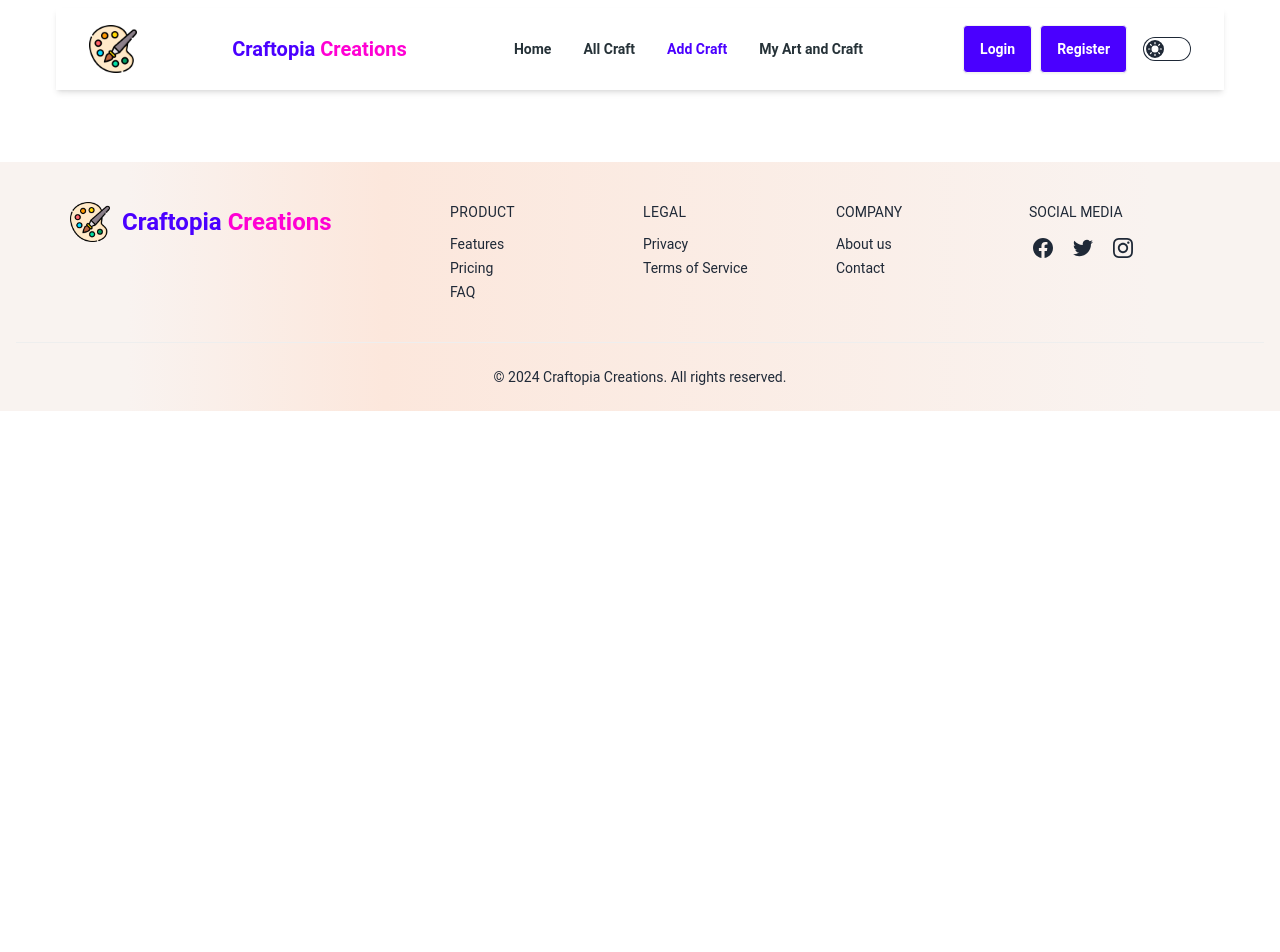
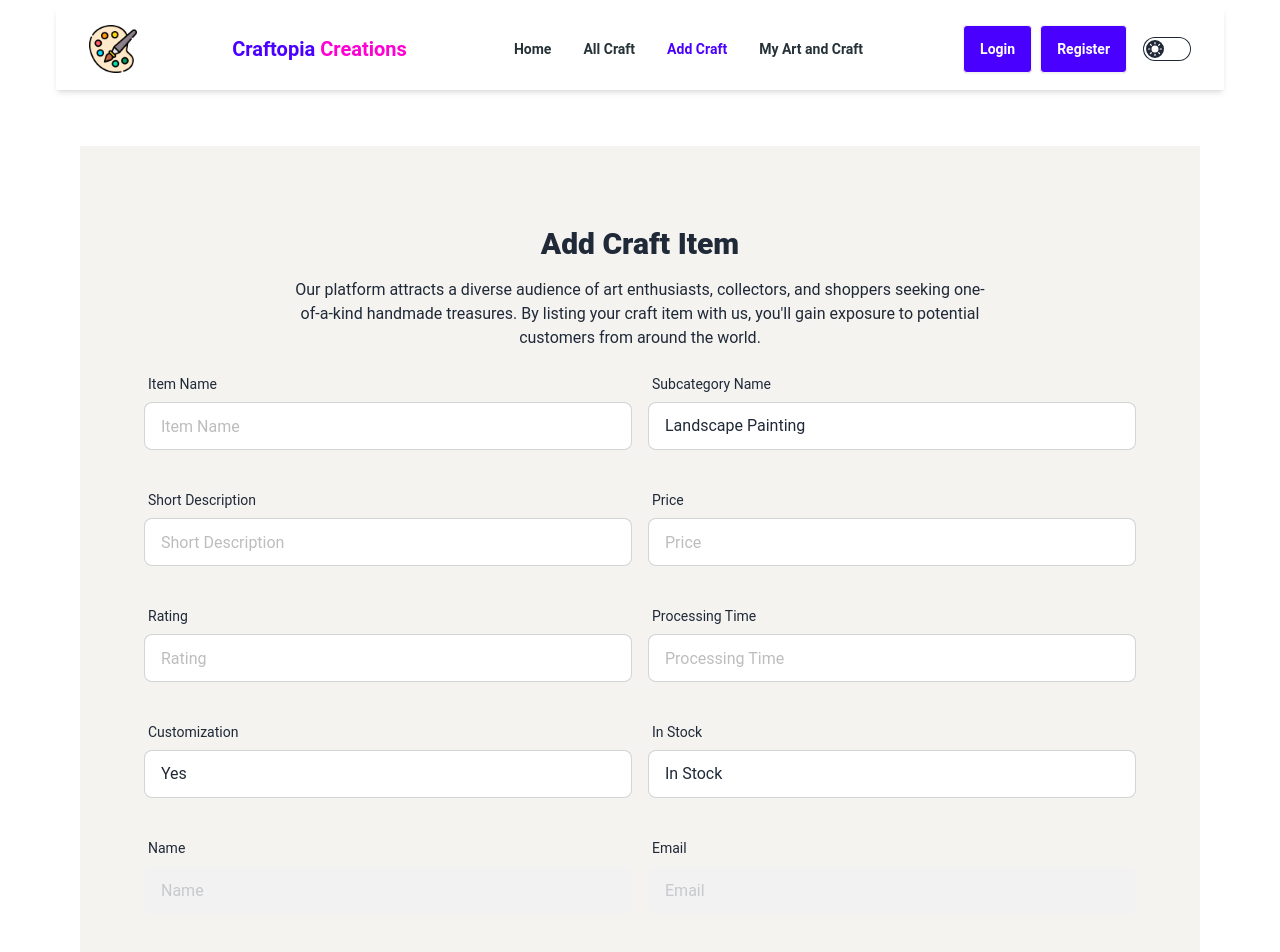
Before and after one commit to NLucky320/Artistic-client, a React (Vite) app: page /addCraftsItem in a window 1280 px wide. Shown: the top 952 px of the page. Before the commit the page ends 800 px from the top, so only its background shows below. Built offline with nearby package versions, Linux system fonts and the light colour scheme; no server answers.

Commit message:
add crafts item page added

```diff
--- a/src/Pages/AddCraftsItem.jsx
+++ b/src/Pages/AddCraftsItem.jsx
@@ -1,9 +1,197 @@
-import React from 'react';
+import React, { useEffect, useState } from 'react';
+import useAuth from '../Hooks/useAuth';
+import Swal from 'sweetalert2';
+const AddCraftsItem = () => {
+     const { user } = useAuth();
+    const [formData, setFormData] = useState({
+        name: '',
+        email: '',
+    });
 
-const AddCraftsItem = () => {
+    useEffect(() => {
+        if (user) {
+            setFormData({
+                name: user.displayName || '',
+                email: user.email || '',
+            });
+        }
+    }, [user]);
+
+    const handleAddCraftItem = event => {
+        event.preventDefault();
+        const form = event.target;
+
+        // Retrieve form data
+        const item_Name = form.item_Name.value;
+        const subcategory_Name = form.subcategory_Name.value;
+        const short_description = form.short_description.value;
+        const price = form.price.value;
+        const rating = form.rating.value;
+        const customization = form.customization.value;
+        const processing_time = form.processing_time.value;
+        const stockStatus = form.stockStatus.value;
+        const image = form.image.value;
+        const name = formData.name;
+        const email = formData.email;
+
+        const newCraftItem = { item_Name, subcategory_Name, short_description, price, rating, customization, processing_time, stockStatus, image, name, email };
+
+        // console.log(newCraftItem);
+        form.reset();
+           fetch('http://localhost:5000/crafts', {
+            method: 'POST',
+            headers: {
+              'content-type' : 'application/json'
+            },
+            body: JSON.stringify(newCraftItem)
+        })
+            .then(res => res.json())
+            .then(data => {
+                console.log(data);
+                if (data.insertedId) {
+                    Swal.fire({
+  title: 'Success!',
+  text: 'Craft item added successfully',
+  icon: 'success',
+  confirmButtonText: 'Cool'
+})
+      }
+        })
+    };
     return (
-        <div>
+        <div className="bg-[#F4F3F0] mt-12 md:mt-[80px] p-6 md:p-16 text-center">
 
+            <div className='max-w-[700px] mx-auto'>
+                     <h2 className="text-xl md:text-3xl font-extrabold pt-4">Add Craft Item</h2>
+            <p className='py-4'> Our platform attracts a diverse audience of art enthusiasts, collectors, and shoppers seeking one-of-a-kind handmade treasures. By listing your craft item with us, you'll gain exposure to potential customers from around the world.</p>
+       </div>
+            <form onSubmit={handleAddCraftItem}>
+                {/* form item_name and subcategory_name row */}
+                <div className="md:flex mb-8">
+                    <div className="form-control md:w-1/2">
+                        <label className="label">
+                            <span className="label-text">Item Name</span>
+                        </label>
+                        <label className="input-group">
+                            <input type="text" name="item_Name" placeholder="Item Name" className="input input-bordered w-full" />
+                        </label>
+                    </div>
+                    <div className="form-control md:w-1/2 md:ml-4">
+                        <label className="label">
+                            <span className="label-text">Subcategory Name</span>
+                        </label>
+
+<select className='input input-bordered w-full' name="subcategory_Name" >
+
+  <option value="Landscape Painting">Landscape Painting</option>
+  <option value="Portrait Drawing">Portrait Drawing</option>
+  <option value="Watercolour Painting">Watercolour Painting</option>
+  <option value="Oil Painting">Oil Painting</option>
+  <option value="Charcoal Sketching">Charcoal Sketching</option>
+  <option value="Cartoon Drawing">Cartoon Drawing</option>
+</select>
+                    </div>
+                </div>
+                {/* form short description and price row */}
+                <div className="md:flex mb-8">
+                    <div className="form-control md:w-1/2">
+                        <label className="label">
+                            <span className="label-text">Short Description</span>
+                        </label>
+                        <label className="input-group">
+                            <input type="text" name="short_description" placeholder="Short Description" className="input input-bordered w-full" />
+                        </label>
+                    </div>
+                       <div className="form-control md:w-1/2 md:ml-4">
+                        <label className="label">
+                            <span className="label-text">Price</span>
+                        </label>
+                        <label className="input-group">
+                            <input type="text" name="price" placeholder="Price" className="input input-bordered w-full" />
+                        </label>
+                    </div>
+
+                </div>
+                {/* form rating and processing time row */}
+                <div className="md:flex mb-8">
+                    <div className="form-control md:w-1/2">
+                        <label className="label">
+                            <span className="label-text">Rating</span>
+                        </label>
+                        <label className="input-group">
+                            <input type="text" name="rating" placeholder="Rating" className="input input-bordered w-full" />
+                        </label>
+                    </div>
+                      <div className="form-control md:w-1/2 md:ml-4">
+                        <label className="label">
+                            <span className="label-text">Processing Time</span>
+                        </label>
+                        <label className="input-group">
+                            <input type="text" name="processing_time" placeholder="Processing Time" className="input input-bordered w-full" />
+                        </label>
+                    </div>
+                </div>
+                {/* form customization and stock status row */}
+                <div className="md:flex mb-8">
+                          <div className="form-control md:w-1/2">
+                        <label className="label">
+                            <span className="label-text">Customization</span>
+                        </label>
+
+<select className='input input-bordered w-full' name="customization" >
+
+  <option value="Yes">Yes</option>
+  <option value="No">No</option>
+
+                        </select>
+                        </div>
+                           <div className="form-control md:w-1/2 md:ml-4">
+                        <label className="label">
+                            <span className="label-text">In Stock</span>
+                        </label>
+
+<select className='input input-bordered w-full' name="stockStatus" >
+
+  <option value="In Stock">In Stock</option>
+  <option value="Made to Order">Made to Order</option>
+
+</select>
+                </div>
+                </div>
+                  {/* form name and email row */}
+                <div className="md:flex mb-8">
+                    <div className="form-control md:w-1/2">
+                        <label className="label">
+                            <span className="label-text">Name</span>
+                        </label>
+                        <label className="input-group">
+                            <input type="text" name="displayName" placeholder="Name"   value={formData.name} className="input input-bordered w-full" disabled />
+                        </label>
+                    </div>
+                       <div className="form-control md:w-1/2 md:ml-4">
+                        <label className="label">
+                            <span className="label-text">Email</span>
+                        </label>
+                        <label className="input-group">
+                            <input type="text" name="email" placeholder="Email"   value={formData.email} className="input input-bordered w-full" disabled/>
+                        </label>
+                    </div>
+
+                </div>
+                {/* form Photo url row */}
+                <div className="mb-8">
+                    <div className="form-control w-full">
+                        <label className="label">
+                            <span className="label-text">Image URL</span>
+                        </label>
+                        <label className="input-group">
+                            <input type="text" name="image" placeholder="Image URL" className="input input-bordered w-full" />
+                        </label>
+                    </div>
+                </div>
+                <input type="submit" value="Add Craft" className="btn btn-block bg-primary text-white" />
+
+            </form>
         </div>
     );
 };
```
